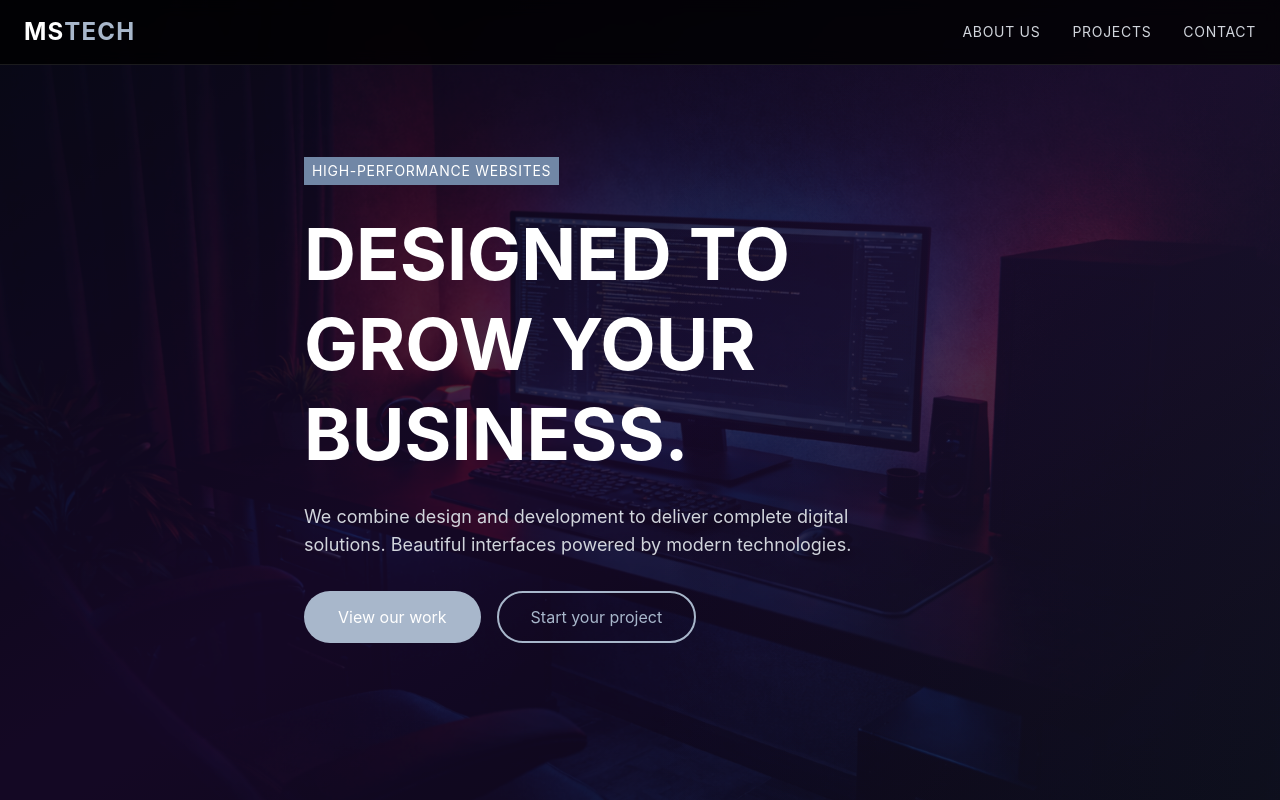
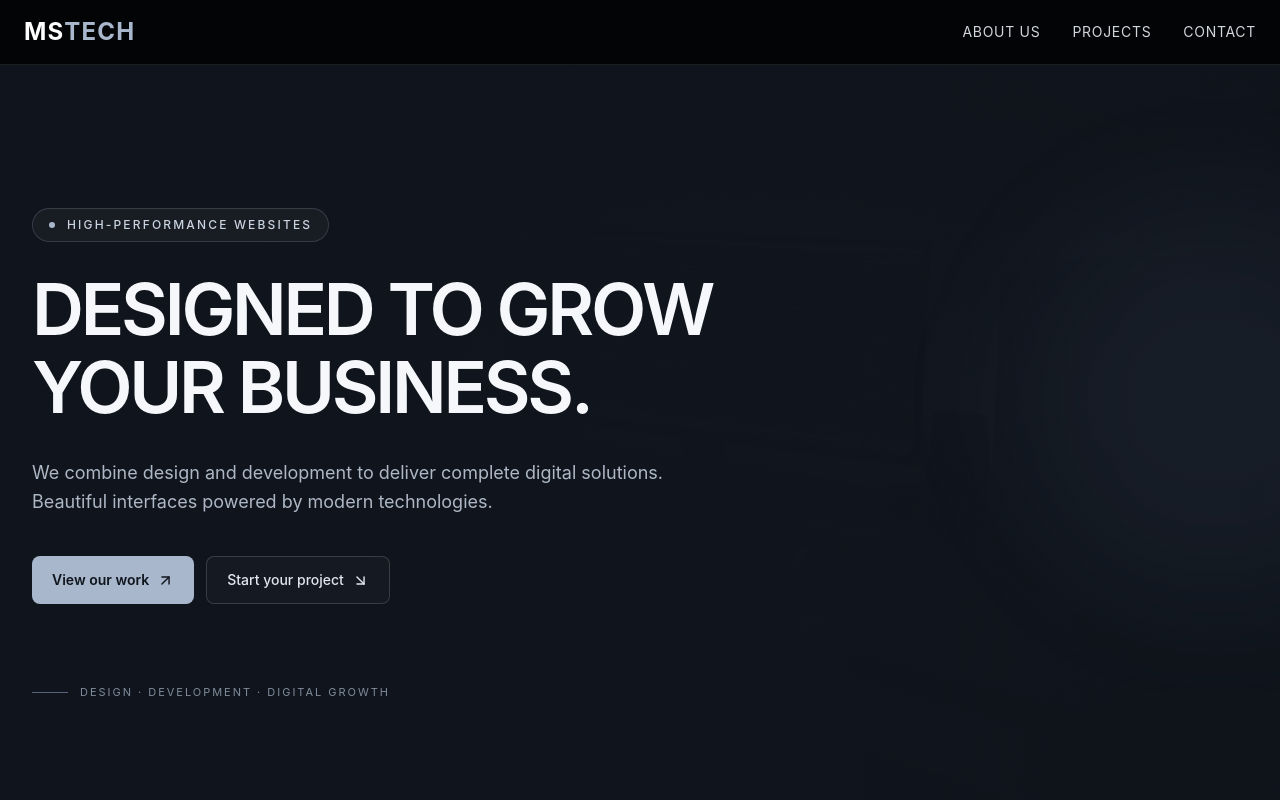
Before and after one commit to justMatheus2/my-portfolio, a React (Vite) app: page / in a window 1280 px wide. Shown: the top 800 px of the page. Built offline with nearby package versions, Linux system fonts and the light colour scheme.

Commit message:
Apply refined visual system: src/components/Hero.tsx

```diff
--- a/src/components/Hero.tsx
+++ b/src/components/Hero.tsx
@@ -1,3 +1,4 @@
+import { ArrowDownRight, ArrowUpRight } from 'lucide-react';
 import { ImageWithFallback } from './ImageWithFallback';
 import { motion } from 'motion/react';
 import { heroContent } from '../config/content';
@@ -5,103 +6,83 @@ import { colors } from '../config/theme';
 
 export default function Hero() {
   return (
-    <section className="relative min-h-screen flex items-center overflow-hidden bg-gradient-to-br from-[#0a0a1a] via-[#1a0a2e] to-[#0a0a1a]">
-      <div className="absolute inset-0 opacity-20">
+    <section className="relative flex min-h-[92svh] items-center overflow-hidden bg-[#10151D] pt-20">
+      <div className="absolute inset-0 opacity-[0.075] grayscale">
         <ImageWithFallback
           src={heroContent.backgroundImage}
-          alt="Code background"
-          className="w-full h-full object-cover"
+          alt=""
+          aria-hidden="true"
+          className="h-full w-full object-cover"
         />
       </div>
+      <div
+        className="pointer-events-none absolute inset-0"
+        style={{ background: 'linear-gradient(90deg, #10151D 0%, rgba(16,21,29,.94) 42%, rgba(16,21,29,.70) 100%)' }}
+      />
+      <div
+        className="pointer-events-none absolute -right-32 top-1/4 h-96 w-96 rounded-full blur-3xl"
+        style={{ backgroundColor: `${colors.primary}12` }}
+      />
 
-      <motion.div
-        className="absolute top-0 right-0 w-1/2 h-full bg-gradient-to-l to-transparent"
-        style={{ backgroundImage: `linear-gradient(to left, ${colors.primary}33, transparent)` }}
-        animate={{
-          opacity: [0.2, 0.3, 0.2],
-        }}
-        transition={{
-          duration: 5,
-          repeat: Infinity,
-          ease: "easeInOut"
-        }}
-      ></motion.div>
-
-      <div className="relative max-w-7xl mx-auto px-6 py-24 md:py-32">
-        <div className="max-w-2xl">
+      <div className="relative mx-auto w-full max-w-7xl px-5 py-24 sm:px-6 md:py-32 lg:px-8">
+        <div className="max-w-4xl">
           <motion.div
-            initial={{ opacity: 0, y: 20 }}
+            initial={{ opacity: 0, y: 16 }}
             animate={{ opacity: 1, y: 0 }}
-            transition={{ duration: 0.6 }}
-            className="inline-block px-2 py-1 mb-6"
-            style={{ backgroundColor: colors.primary }}
+            transition={{ duration: 0.55 }}
+            className="mb-7 inline-flex items-center gap-3 rounded-full border border-[#A8B7CB]/20 bg-white/[0.035] px-4 py-2"
           >
-            <h2 className="text-white uppercase tracking-wider text-xs sm:text-sm">{heroContent.badge}</h2>
+            <span className="h-1.5 w-1.5 rounded-full" style={{ backgroundColor: colors.secondary }} />
+            <span className="text-[11px] font-medium uppercase tracking-[0.18em] text-[#CAD4E0] sm:text-xs">
+              {heroContent.badge}
+            </span>
           </motion.div>
 
           <motion.h1
-            initial={{ opacity: 0, y: 20 }}
+            initial={{ opacity: 0, y: 18 }}
             animate={{ opacity: 1, y: 0 }}
-            transition={{ duration: 0.6, delay: 0.2 }}
-            className="text-4xl sm:text-5xl md:text-6xl lg:text-7xl font-bold text-white mb-6 leading-tight"
+            transition={{ duration: 0.6, delay: 0.12 }}
+            className="max-w-4xl text-4xl font-semibold leading-[1.08] tracking-[-0.045em] text-[#F5F7FA] sm:text-5xl md:text-6xl lg:text-7xl"
           >
             {heroContent.title}
           </motion.h1>
 
           <motion.p
-            initial={{ opacity: 0, y: 20 }}
+            initial={{ opacity: 0, y: 18 }}
             animate={{ opacity: 1, y: 0 }}
-            transition={{ duration: 0.6, delay: 0.4 }}
-            className="text-gray-300 text-lg mb-8 max-w-xl"
+            transition={{ duration: 0.6, delay: 0.24 }}
+            className="mt-7 max-w-2xl text-base leading-relaxed text-[#ADB7C5] sm:text-lg md:mt-8"
           >
             {heroContent.description}
           </motion.p>
 
           <motion.div
-            initial={{ opacity: 0, y: 20 }}
+            initial={{ opacity: 0, y: 18 }}
             animate={{ opacity: 1, y: 0 }}
-            transition={{ duration: 0.6, delay: 0.6 }}
-            className="flex flex-wrap gap-4"
+            transition={{ duration: 0.6, delay: 0.36 }}
+            className="mt-9 flex flex-wrap items-center gap-3 sm:mt-10"
           >
             <a
               href={heroContent.buttons.primary.link}
-              className="px-8 py-3 rounded-full text-white transition-colors inline-block"
-              style={{
-                backgroundColor: colors.secondary,
-                border: '2px solid transparent'
-              }}
-              onMouseEnter={(e) => {
-                e.currentTarget.style.backgroundColor = 'transparent';
-                e.currentTarget.style.color = colors.secondary;
-                e.currentTarget.style.borderColor = colors.secondary;
-              }}
-              onMouseLeave={(e) => {
-                e.currentTarget.style.backgroundColor = colors.secondary;
-                e.currentTarget.style.color = colors.white;
-                e.currentTarget.style.borderColor = 'transparent';
-              }}
+              className="inline-flex min-h-12 items-center gap-2 rounded-lg px-5 py-3 text-sm font-semibold text-[#10151D] transition-all hover:-translate-y-0.5 hover:bg-white focus-visible:outline focus-visible:outline-2 focus-visible:outline-offset-4 focus-visible:outline-[#A8B7CB]"
+              style={{ backgroundColor: colors.secondary }}
             >
               {heroContent.buttons.primary.text}
+              <ArrowUpRight size={17} />
             </a>
             <a
               href={heroContent.buttons.secondary.link}
-              className="px-8 py-3 border-2 rounded-full transition-colors inline-block"
-              style={{
-                borderColor: colors.secondary,
-                color: colors.secondary
-              }}
-              onMouseEnter={(e) => {
-                e.currentTarget.style.backgroundColor = colors.secondary;
-                e.currentTarget.style.color = colors.white;
-              }}
-              onMouseLeave={(e) => {
-                e.currentTarget.style.backgroundColor = 'transparent';
-                e.currentTarget.style.color = colors.secondary;
-              }}
+              className="inline-flex min-h-12 items-center gap-2 rounded-lg border border-white/15 bg-white/[0.025] px-5 py-3 text-sm font-medium text-[#E1E7EF] transition-colors hover:border-[#A8B7CB]/50 hover:bg-white/[0.06]"
             >
               {heroContent.buttons.secondary.text}
+              <ArrowDownRight size={17} />
             </a>
           </motion.div>
+
+          <div className="mt-16 flex items-center gap-3 text-[11px] uppercase tracking-[0.18em] text-[#7F8B9B] sm:mt-20">
+            <span className="h-px w-9 bg-[#7187A6]/70" />
+            Design · Development · Digital growth
+          </div>
         </div>
       </div>
     </section>
```
